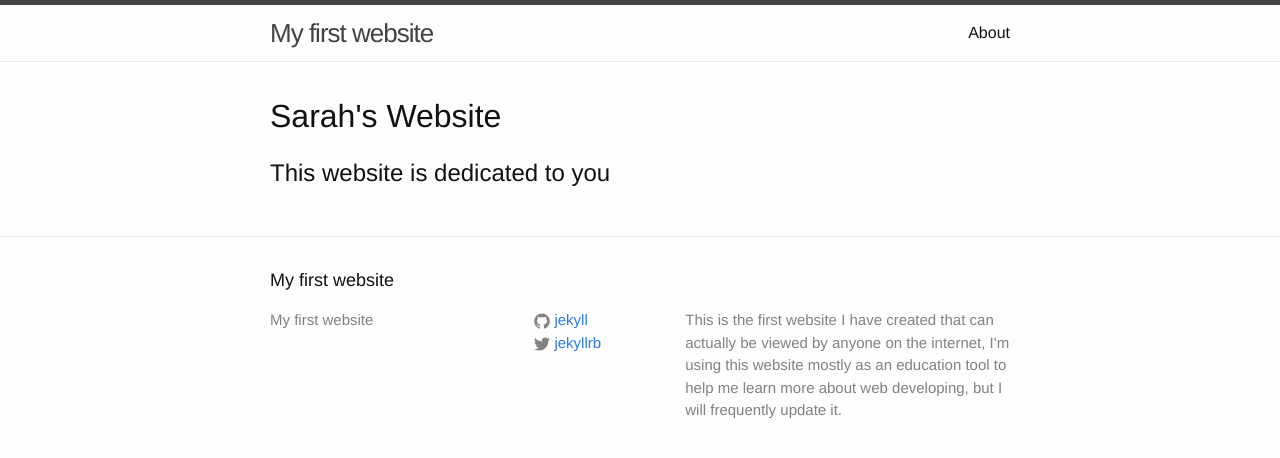
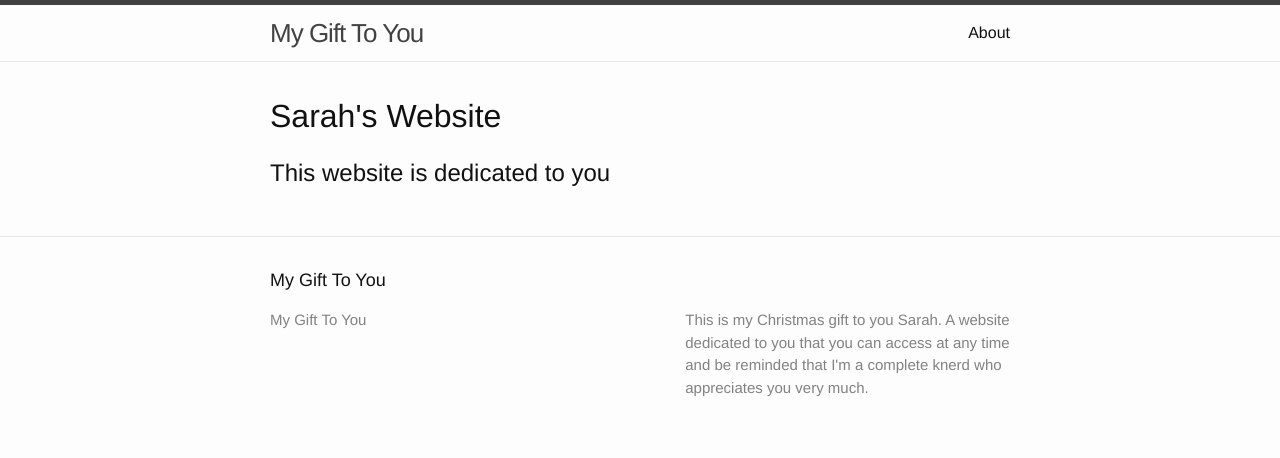
Before and after one commit to definitelynotillegal/definitelynotillegal.github.io, a Jekyll site: the page built from index.html, in a window 1280 px wide. Shown: the top 458 px of the page. Built offline with Jekyll 4.4.1, drawn with Linux system fonts in a browser that asks for light colours.

Commit message:
Update _config.yml

```diff
--- a/_config.yml
+++ b/_config.yml
@@ -6,15 +6,14 @@
 # 'jekyll serve'. If you change this file, please restart the server process.
 
 # Site settings
-title: My first website
+title: My Gift To You
 email:
 description: > # this means to ignore newlines until "baseurl:"
-  This is the first website I have created that can actually be viewed
-  by anyone on the internet, I'm using this website mostly as an education
-  tool to help me learn more about web developing, but I will frequently update it.
+  This is my Christmas gift to you Sarah. A website dedicated to you that you can access at any time and be reminded
+  that I'm a complete knerd who appreciates you very much.
 baseurl: "" # the subpath of your site, e.g. /blog
 url: "http://yourdomain.com" # the base hostname & protocol for your site
-twitter_username: jekyllrb
-github_username:  jekyll
+twitter_username:
+github_username:
 # Build settings
 markdown: kramdown
```
